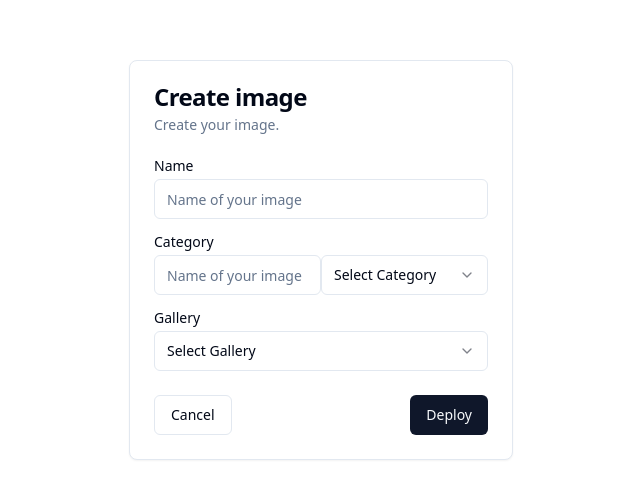
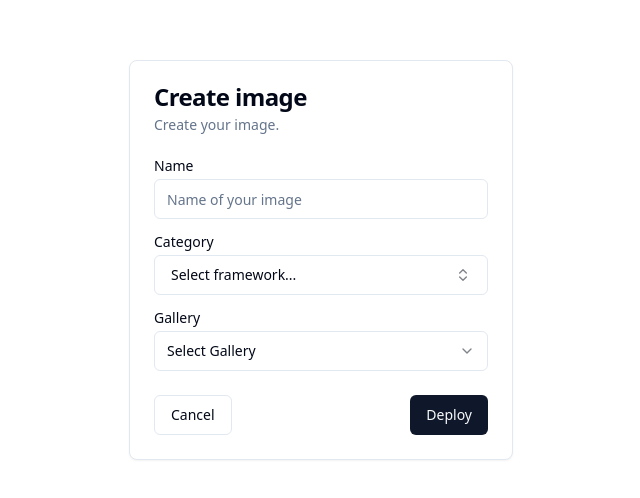
Before and after one commit to Naufal05R/nextjs-gallery, a Next.js app: page /dashboard/add in a window 1280 px wide. Shown: the part 140-638 px from the top of the page, without its empty margins (319-959 px from the left). Built offline with nearby package versions, Linux system fonts and the light colour scheme.

Commit message:
feat: adding combobox example

```diff
--- a/app/dashboard/add/page.tsx
+++ b/app/dashboard/add/page.tsx
@@ -1,3 +1,5 @@
+"use client";
+
 import { Button } from "@/components/ui/button";
 import {
   Card,
@@ -7,8 +9,10 @@ import {
   CardHeader,
   CardTitle,
 } from "@/components/ui/card";
+import { Command, CommandEmpty, CommandGroup, CommandInput, CommandItem, CommandList } from "@/components/ui/command";
 import { Input } from "@/components/ui/input";
 import { Label } from "@/components/ui/label";
+import { Popover, PopoverContent, PopoverTrigger } from "@/components/ui/popover";
 import {
   Select,
   SelectContent,
@@ -16,8 +20,37 @@ import {
   SelectTrigger,
   SelectValue,
 } from "@/components/ui/select";
+import { cn } from "@/lib/utils";
+import { Check, ChevronsUpDown } from "lucide-react";
+import { useState } from "react";
+
+const frameworks = [
+  {
+    value: "next.js",
+    label: "Next.js",
+  },
+  {
+    value: "sveltekit",
+    label: "SvelteKit",
+  },
+  {
+    value: "nuxt.js",
+    label: "Nuxt.js",
+  },
+  {
+    value: "remix",
+    label: "Remix",
+  },
+  {
+    value: "astro",
+    label: "Astro",
+  },
+];
 
 export default function DashboardAddPage() {
+  const [open, setOpen] = useState(false);
+  const [value, setValue] = useState("");
+
   return (
     <main className="grid place-items-center h-screen w-full px-4 sm:px-8 lg:px-16 py-2 sm:py-4 lg:py-8">
       <Card className="w-full max-w-96">
@@ -34,19 +67,55 @@ export default function DashboardAddPage() {
               </div>
               <div className="flex flex-col space-y-1.5">
                 <Label htmlFor="category">Category</Label>
-                <div className="flex items-center">
-                  <Input id="_" type="text" placeholder="Name of your image" />
-                  <Select>
-                    <SelectTrigger id="category">
-                      <SelectValue placeholder="Select Category" />
-                    </SelectTrigger>
-                    <SelectContent position="popper">
-                      <SelectItem value="next">Nature</SelectItem>
-                      <SelectItem value="sveltekit">Modern</SelectItem>
-                      <SelectItem value="astro">Abstract</SelectItem>
-                    </SelectContent>
-                  </Select>
-                </div>
+                  <Popover open={open} onOpenChange={setOpen}>
+                    <PopoverTrigger asChild>
+                      <Button
+                        variant="outline"
+                        role="combobox"
+                        aria-expanded={open}
+                        className="w-full justify-between"
+                      >
+                        {value
+                          ? frameworks.find(
+                              (framework) => framework.value === value
+                            )?.label
+                          : "Select framework..."}
+                        <ChevronsUpDown className="ml-2 h-4 w-4 shrink-0 opacity-50" />
+                      </Button>
+                    </PopoverTrigger>
+                    <PopoverContent className="w-full p-0">
+                      <Command>
+                        <CommandInput placeholder="Search framework..." />
+                        <CommandList>
+                          <CommandEmpty>No framework found.</CommandEmpty>
+                          <CommandGroup>
+                            {frameworks.map((framework) => (
+                              <CommandItem
+                                key={framework.value}
+                                value={framework.value}
+                                onSelect={(currentValue) => {
+                                  setValue(
+                                    currentValue === value ? "" : currentValue
+                                  );
+                                  setOpen(false);
+                                }}
+                              >
+                                <Check
+                                  className={cn(
+                                    "mr-2 h-4 w-4",
+                                    value === framework.value
+                                      ? "opacity-100"
+                                      : "opacity-0"
+                                  )}
+                                />
+                                {framework.label}
+                              </CommandItem>
+                            ))}
+                          </CommandGroup>
+                        </CommandList>
+                      </Command>
+                    </PopoverContent>
+                  </Popover>
               </div>
               <div className="flex flex-col space-y-1.5">
                 <Label htmlFor="gallery">Gallery</Label>
```
